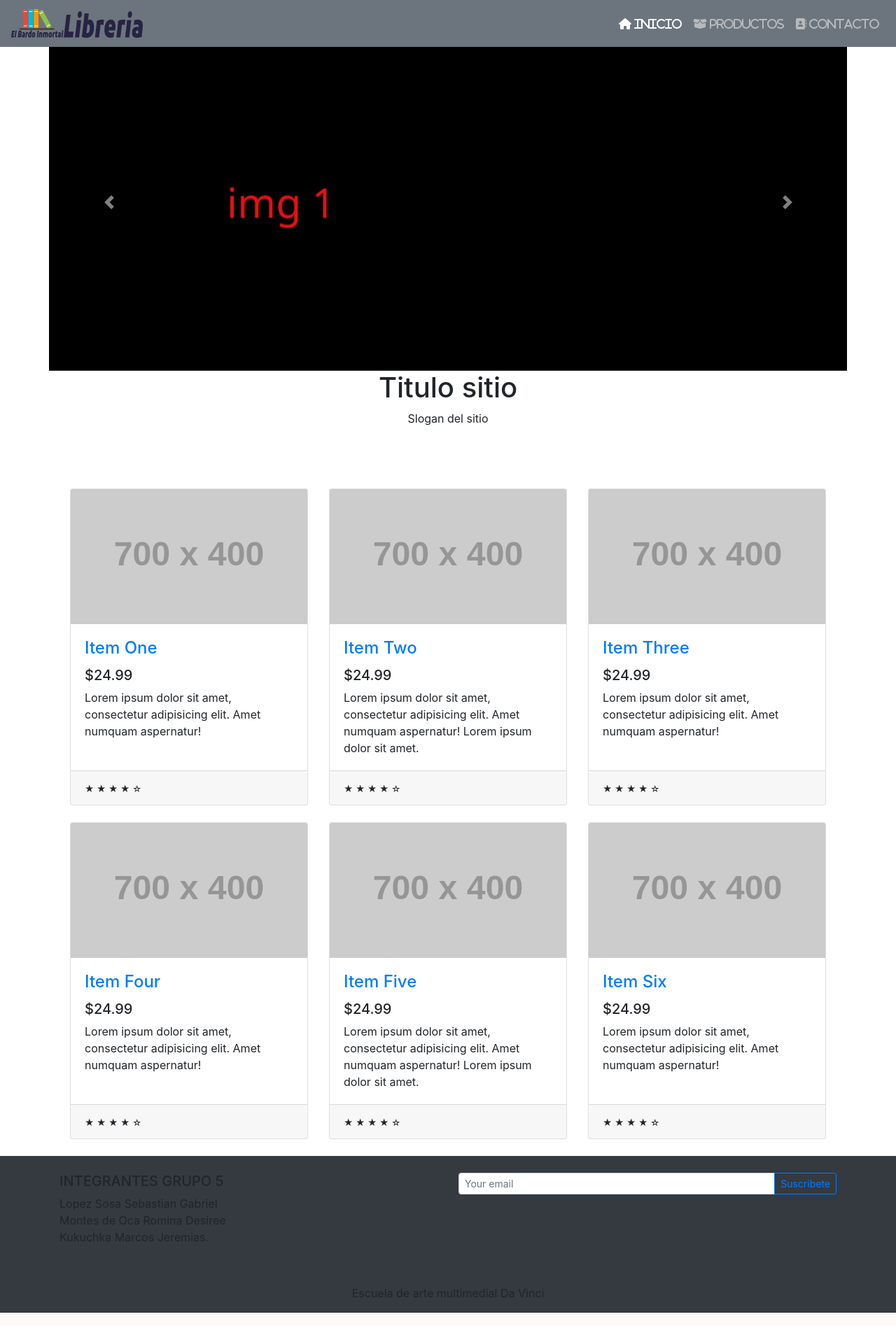
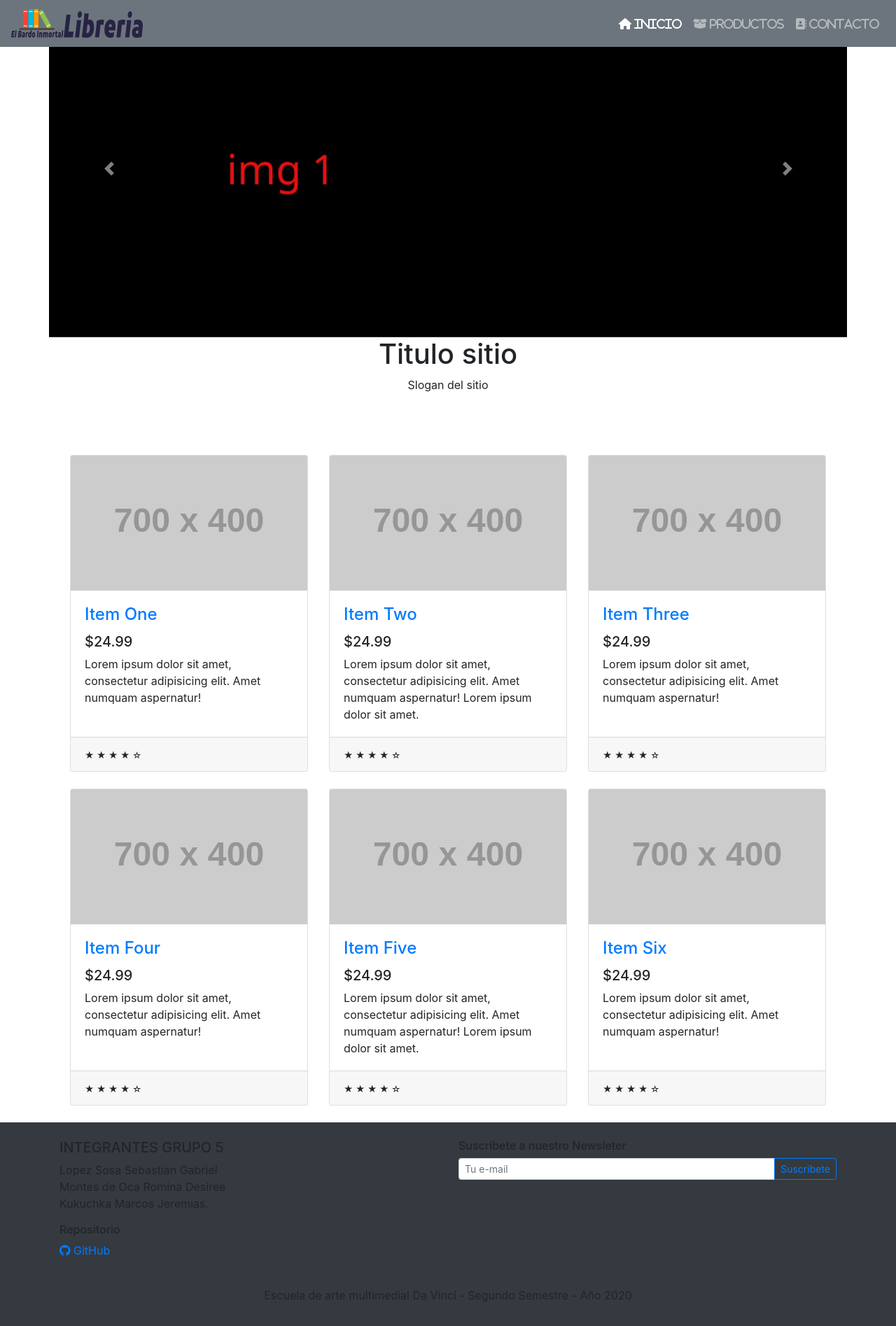
Before and after one commit to marcoskukuchka/TpWeb2, a PHP site: page / in a window 1280 px wide. Shown: the whole page at 70% size. Run offline with PHP 8.4, Linux system fonts and the light colour scheme; grey boxes labelled with a size stand in for pictures from a placeholder-image service; some libraries are stand-ins or nearby versions.

Commit message:
footer github

```diff
--- a/index.php
+++ b/index.php
@@ -15,7 +15,7 @@
     <!-- Navegacion -->
     <header>
 
-        <nav class="navbar navbar-icon-top navbar-expand-lg navbar-dark bg-secondary fixed-top ">
+        <nav class="navbar navbar-icon-top navbar-expand-lg navbar-dark bg-secondary fixed-top">
             <a id="marca" class="navbar-brand" href="index.php"><img src="img/logoCompuesto.png" alt="logoFAA"></a>
             <button class="navbar-toggler" type="button" data-toggle="collapse" data-target="#navbarSupportedContent" aria-controls="navbarSupportedContent" aria-expanded="false" aria-label="Toggle navigation">
                 <span class="navbar-toggler-icon"></span>
@@ -43,7 +43,7 @@
     <main>
 
         <!-- identidad sitio -->
-        <section class="container mt-5 ">
+        <section class="container">
 
             <!-- carrusel -->
             <div class="row">
@@ -186,56 +186,58 @@
                     </div>
                 </div>
             </div>
+        </section>
         <!-- fin productos destacados -->
-        </section>
     </main>
 
-    <!--inicio Footer -->
+    <!-- inicio Footer -->
     <footer class="pt-4 bg-dark">
 
-<!-- Footer Elements -->
+
         <div class="container">
 
-    <!--columnas-->
             <div class="row">
 
-        <!--Grid column-->
                 <div class="col-md-6 mb-4">
 
 
                     <h5 class="text-uppercase">Integrantes Grupo 5</h5>
                     <p>Lopez Sosa Sebastian Gabriel <br> Montes de Oca Romina Desiree <br> Kukuchka Marcos Jeremias.</p>
+                    <h6>Repositorio</h6>
+                    <a href="https://github.com/marcoskukuchka/TpWeb2.git"><i class="fab fa-github"> </i> GitHub </a>
+
 
                 </div>
-        <!--Grid column-->
 
-        <!--Grid column-->
                 <div class="col-md-6 mb-4">
-
+                    <h6>Suscribete a nuestro Newsleter</h6>
                     <form class="input-group">
-                <input type="text" class="form-control form-control-sm" placeholder="Your email" aria-label="Your email" aria-describedby="basic-addon2">
+                        <input type="text" class="form-control form-control-sm" placeholder="Tu e-mail" aria-label="Your email" aria-describedby="basic-addon2">
                         <div class="input-group-append">
                             <button class="btn btn-sm btn-dark btn-outline-primary my-0" type="button">Suscribete</button>
                         </div>
                     </form>
 
-        </div>
-        <!--Grid column-->
 
                 </div>
-    <!--Grid row-->
+
 
             </div>
-<!-- Footer Elements -->
+
+
+        </div>
+
 
         <!-- Copyright -->
-<div class="footer-copyright text-center py-3">Escuela de arte multimedial Da Vinci
-    <!-- <a href="https://mdbootstrap.com/"> MDBootstrap.com</a> -->
+        <div class="footer-copyright text-center py-3">
+            <p>
+                Escuela de arte multimedial Da Vinci - Segundo Semestre - Año 2020
+            </p>
         </div>
         <!-- Copyright -->
 
     </footer>
-<!-- Footer -->
+
     <!-- fin Footer -->
 
 
```
Also changed, not shown: contacto.php (+18 -14 lines), detallesProducto.php (+18 -14 lines), includes/footer.php (+18 -14 lines), productos.php (+18 -15 lines). Lines whose indentation alone changed are shown as unchanged.
